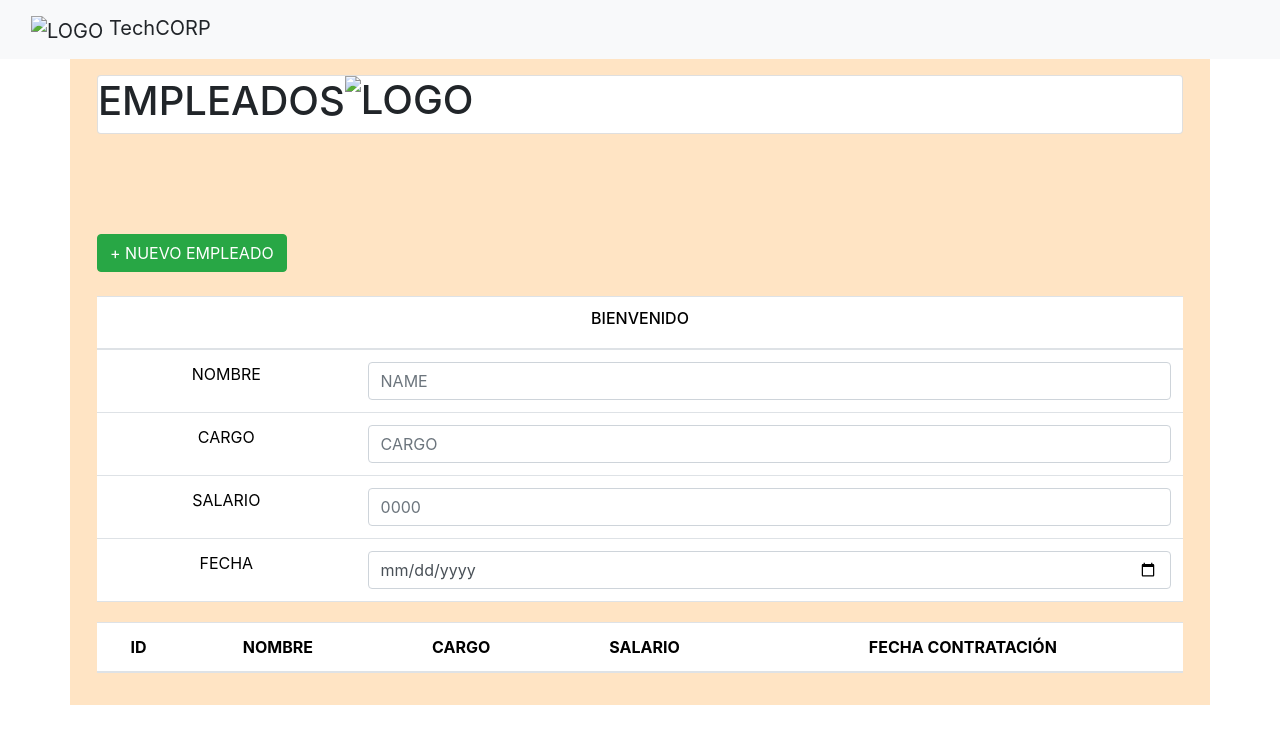
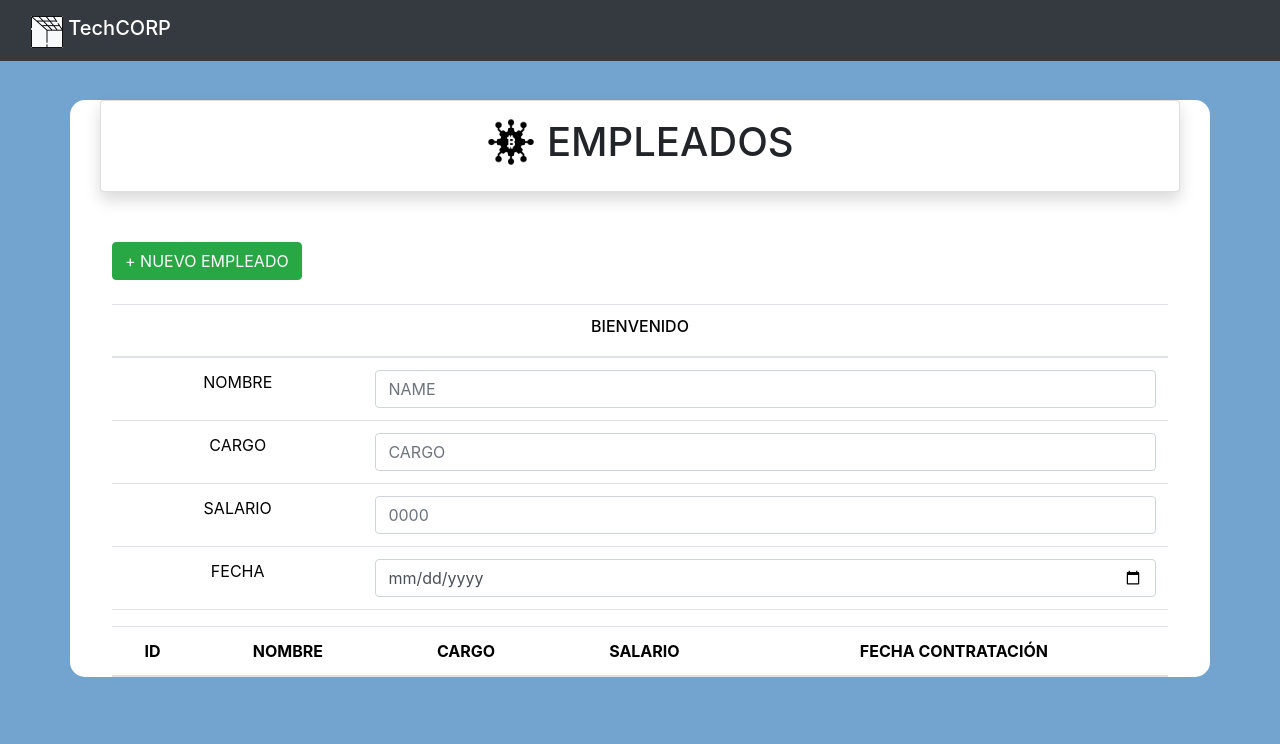
Before and after one commit to Davinchi211/Techcorp, a PHP site: page / in a window 1280 px wide. Shown: the top 744 px of the page. Run offline with PHP 8.4, Linux system fonts and the light colour scheme; lists and menus that the app fills with data are empty.

Commit message:
LAST UPDATE

```diff
--- a/index.php
+++ b/index.php
@@ -7,24 +7,22 @@
     <link href="https://cdn.jsdelivr.net/npm/bootstrap@5.3.1/dist/css/bootstrap.min.css" rel="stylesheet" integrity="sha384-4bw+/aepP/YC94hEpVNVgiZdgIC5+VKNBQNGCHeKRQN+PtmoHDEXuppvnDJzQIu9" crossorigin="anonymous">
     <link rel="stylesheet" href="style.css">
     <link rel="stylesheet" href="https://stackpath.bootstrapcdn.com/bootstrap/4.3.1/css/bootstrap.min.css">
-
+    <link rel="icon" href="img/techo1.png" style="color: white;">
 </head>
-<body container-fluid>
-        <nav class="navbar bg-body-tertiary">
+<body class="container">
+        <nav class="navbar navbar-dark bg-dark fixed-top">
         <div class="container-fluid">
-            <a class="navbar-brand">
-                <img src="" alt="LOGO" class="d-inline-block align-text-top">
+            <span class="navbar-brand mb-0 h1">
+                <img src="img/techo.png" alt="LOGO" class="d-inline-block align-text-top bg-light">
                 TechCORP
             </a>
         </div>
         </nav>
         <!--BANNER-->
     <div class="container">
-        <div class="container-xl">
-            <div class="card">
-                <h1>EMPLEADOS<img src="" alt="LOGO" class="d-inline-block align-text-top">
-</h1>
-            </div>
+            <div class="card shadow p-3 mb-5 bg-body rounded">
+                <h1><img src="img/logo.png" alt="LOGO" width="50" height="50" class="d-inline-block align-text-top">
+                EMPLEADOS</h1>
         </div>
     <!-- BTN NUEVO -->
     <div class="container-md" id="btnReg">
--- a/style.css
+++ b/style.css
@@ -2,17 +2,20 @@ body,html{
     width: 100%;
     margin: 0;
     padding: 0;
+    background-color: rgb(114, 164, 207);
 }
+
 .container{
-    background-color: bisque;
-    padding: 1em;
+    margin-top: 100px;
+    border-radius: 15px;
 }
 #btnReg{
-    margin-top: 100px;
-}
-.container-md{
-    margin-top: 20px;
+    margin-top: 50px;
 }
 .table{
     text-align: center;
 }
+.card{
+    display: flex;
+    align-items: center;
+}
```
Also changed, not shown: img/logo.png (added), img/techo.png (added), img/techo1.png (added).
